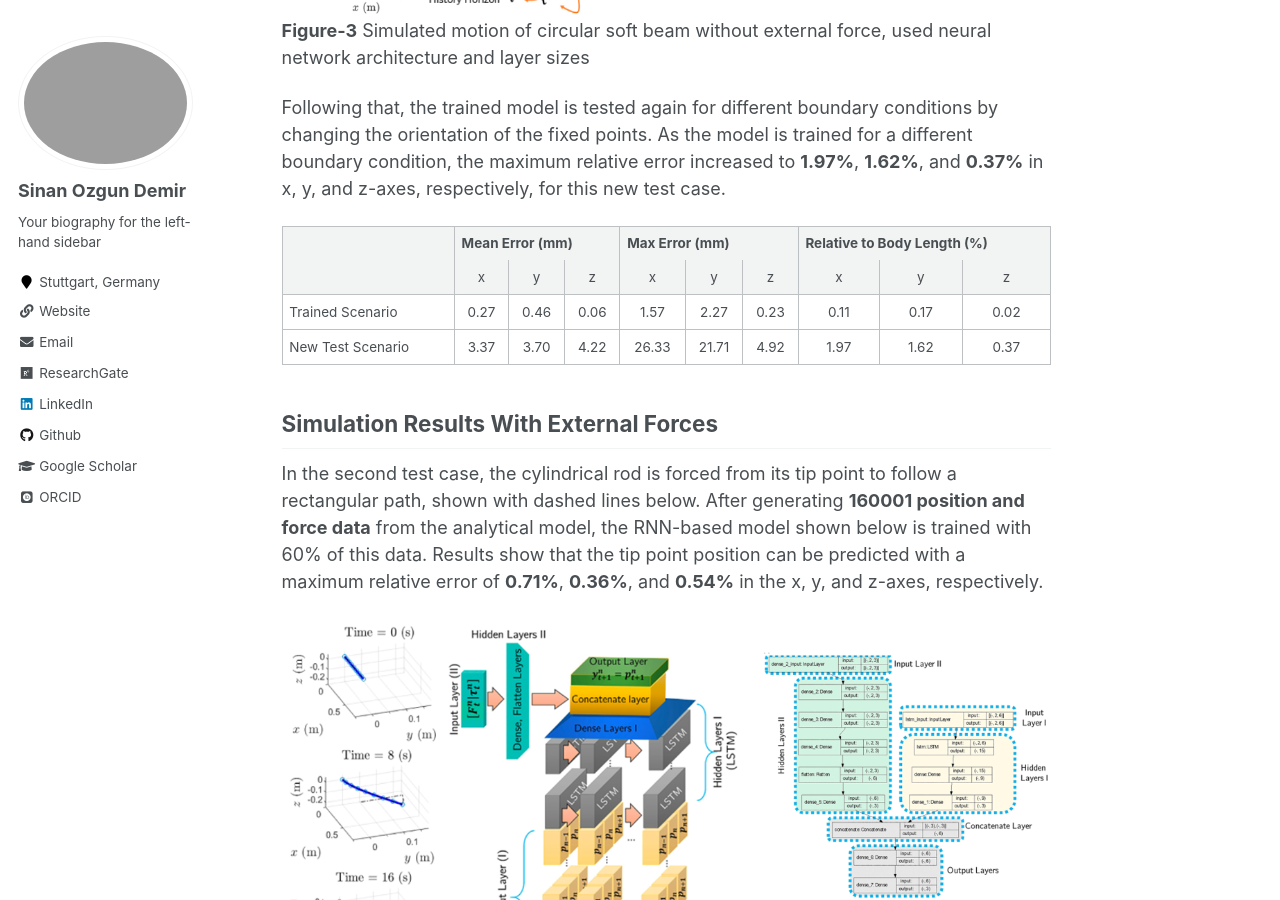
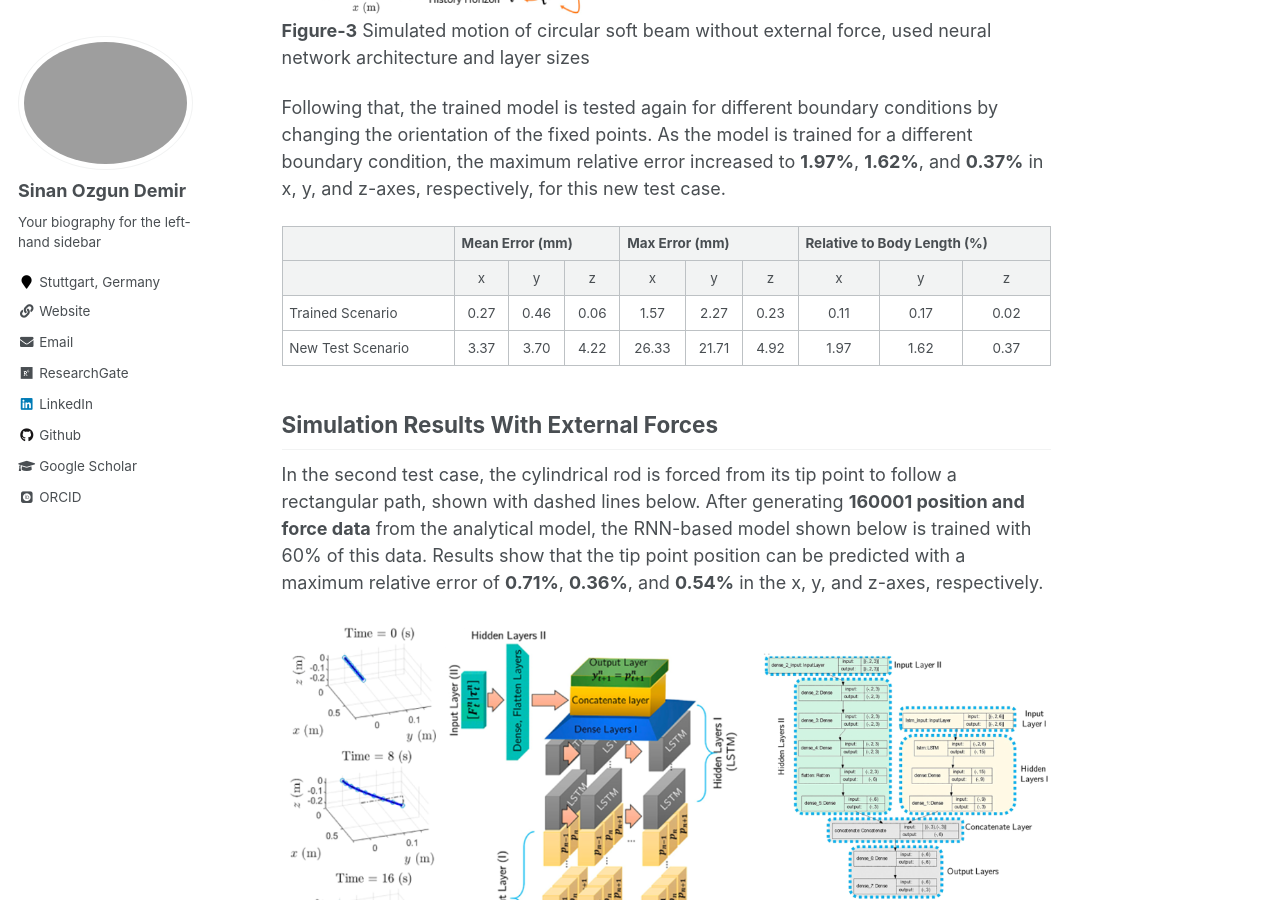
Before and after one commit to sozgundemir/sozgundemir.github.io, a Jekyll site: the page built from _posts/2023-02-26-blog-post-1.md, in a window 1280 px wide and 900 px high, scrolled down 3403 px. Built offline with Jekyll 4.4.1, drawn with Linux system fonts in a browser that asks for light colours; some web fonts are replaced.

Commit message:
table format correction.

```diff
--- a/_posts/2023-02-26-blog-post-1.md
+++ b/_posts/2023-02-26-blog-post-1.md
@@ -62,6 +62,8 @@ Following that, the trained model is tested again for different boundary conditi
             <th colspan=3>Max Error (mm)</th>
             <th colspan=3>Relative to Body Length (%)</th>
         </tr>
+    </thead>
+    <thead>
         <tr>
             <th> </th>
             <td align="center">x</td>
@@ -123,6 +125,8 @@ Next, the trained model is tested to predict the tip point position as the exter
             <th colspan=3>Max Error (mm)</th>
             <th colspan=3>Relative to Body Length (%)</th>
         </tr>
+    </thead>
+    <thead>
         <tr>
             <th> </th>
             <td align="center">x</td>
@@ -181,6 +185,8 @@ At last, the trained model is retested for the case where a sinusoidal force is
             <th colspan=3>Max Error (mm)</th>
             <th colspan=3>Relative to Body Length (%)</th>
         </tr>
+    </thead>
+    <thead>
         <tr>
             <th> </th>
             <td align="center">x</td>
@@ -232,42 +238,46 @@ As the last test case, the proposed model's performance is evaluated by running
 <table>
     <thead>
         <tr>
-            <th> </th>
-            <th>x-axis</th>
-            <th>y-axis</th>
-            <th>z-axis</th>
+            <td> </td>
+            <td align="center">x-axis</td>
+            <td align="center">y-axis</td>
+            <td align="center">z-axis</td>
         </tr>
     </thead>
     <tbody>
         <tr>
             <th colspan=4>Maximum and mean error values for distal node</th>
         </tr>
+    </tbody>
+    <tbody>
         <tr>
             <td>RNN-based model</td>
-            <td>1.27<span>&#176;</span>, 0.23<span>&#176;</span></td>
-            <td>4.69<span>&#176;</span>, 1.27<span>&#176;</span></td>
-            <td>0.60<span>&#176;</span>, 0.10<span>&#176;</span></td>
+            <td align="center">1.27<span>&#176;</span>, 0.23<span>&#176;</span></td>
+            <td align="center">4.69<span>&#176;</span>, 1.27<span>&#176;</span></td>
+            <td align="center">0.60<span>&#176;</span>, 0.10<span>&#176;</span></td>
         </tr>
         <tr>
             <td>Cosserat rod model</td>
-            <td>3.56<span>&#176;</span>, 0.82<span>&#176;</span></td>
-            <td>10.55<span>&#176;</span>, 5.03<span>&#176;</span></td>
-            <td>4.02<span>&#176;</span>, 2.22<span>&#176;</span></td>
+            <td align="center">3.56<span>&#176;</span>, 0.82<span>&#176;</span></td>
+            <td align="center">10.55<span>&#176;</span>, 5.03<span>&#176;</span></td>
+            <td align="center">4.02<span>&#176;</span>, 2.22<span>&#176;</span></td>
         </tr>
         <tr>
             <th colspan=4>Maximum and mean error values for tip point</th>
         </tr>
+    </tbody>
+    <tbody>
         <tr>
             <td>RNN-based model</td>
-            <td>1.13<span>&#176;</span>, 0.23<span>&#176;</span></td>
-            <td>4.69<span>&#176;</span>, 1.27<span>&#176;</span></td>
-            <td>0.60<span>&#176;</span>, 0.10<span>&#176;</span></td>
+            <td align="center">1.13<span>&#176;</span>, 0.23<span>&#176;</span></td>
+            <td align="center">4.69<span>&#176;</span>, 1.27<span>&#176;</span></td>
+            <td align="center">0.60<span>&#176;</span>, 0.10<span>&#176;</span></td>
         </tr>
         <tr>
             <td>Cosserat rod model</td>
-            <td>1.55<span>&#176;</span>, 0.36<span>&#176;</span></td>
-            <td>7.22<span>&#176;</span>, 3.51<span>&#176;</span></td>
-            <td>3.29<span>&#176;</span>, 1.99<span>&#176;</span></td>
+            <td align="center">1.55<span>&#176;</span>, 0.36<span>&#176;</span></td>
+            <td align="center">7.22<span>&#176;</span>, 3.51<span>&#176;</span></td>
+            <td align="center">3.29<span>&#176;</span>, 1.99<span>&#176;</span></td>
         </tr>
     </tbody>
 </table>
```
